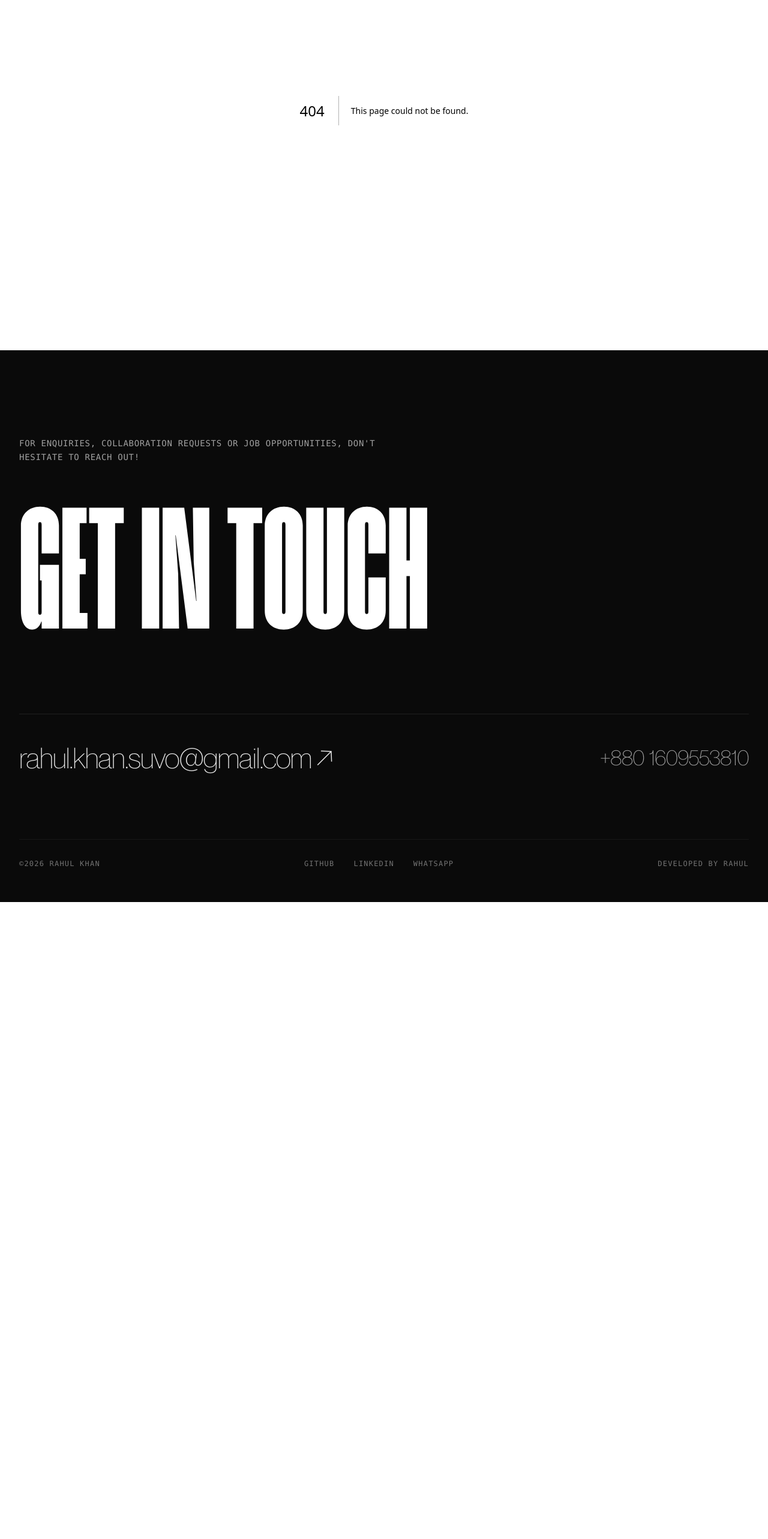
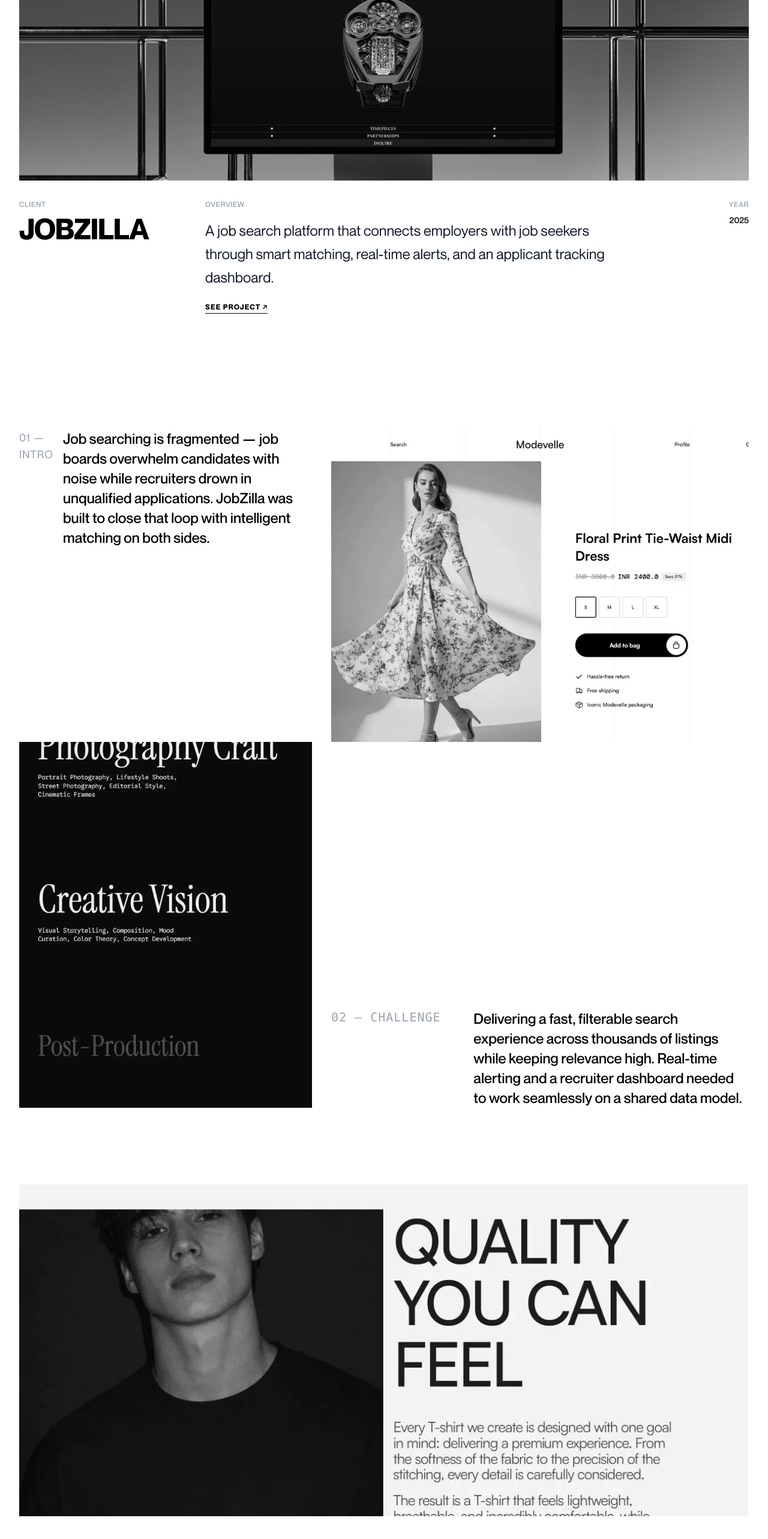
Before and after one commit to RahulKhanSuvo/RahulKhanSuvo, a Next.js app: page /project/JobZilla in a window 1280 px wide. Before the commit this address had no page. Shown: the part 216-2782 px from the top of the page at 60% size. Before the commit the page ends 1720 px from the top, so only its background shows below. Built offline with nearby package versions, Linux system fonts and the light colour scheme.

Commit message:
feat: add project detail page template

```diff
--- /dev/null
+++ b/src/app/(public)/project/[slug]/page.tsx
@@ -0,0 +1,70 @@
+import { notFound } from "next/navigation";
+import { projectData } from "@/data/projectData";
+import ProjectOverview from '@/components/projectDetails/ProjectOverview';
+import CaseStudySections from '@/components/projectDetails/CaseStudySections';
+import SolutionResultSection from '@/components/projectDetails/SolutionResultSection';
+import TechStack from '@/components/projectDetails/TechStack';
+import NextProject from '@/components/projectDetails/NextProject';
+
+const WorkDetailPage = async ({
+    params,
+}: {
+    params: Promise<{ slug: string }>;
+}) => {
+    const { slug } = await params;
+    const project = projectData.find(
+        (p) => p.title.toLowerCase() === slug.toLowerCase()
+    );
+    if (!project) return notFound();
+
+    const currentIndex = projectData.indexOf(project);
+    const nextProject = projectData[(currentIndex + 1) % projectData.length];
+
+    const [g0, g1, g2] = project.gallery;
+
+    return (
+        <>
+            <ProjectOverview
+                client={project.title}
+                overview={project.description}
+                year={project.year}
+                imageUrl={project.image.src}
+                liveLink={project.live}
+            />
+            <div className='pt-48'>
+                <CaseStudySections
+                    intro={{
+                        ...project.caseStudy.intro,
+                        imageUrl: g0?.src.src ?? project.image.src,
+                        imageAlt: g0?.alt ?? project.title,
+                    }}
+                    challenge={{
+                        ...project.caseStudy.challenge,
+                        imageUrl: g1?.src.src ?? project.image.src,
+                        imageAlt: g1?.alt ?? project.title,
+                    }}
+                />
+            </div>
+            <SolutionResultSection
+                solutionIndex={project.caseStudy.solution.index}
+                solutionText={project.caseStudy.solution.text}
+                brandText={project.caseStudy.solution.brand}
+                resultIndex={project.caseStudy.result.index}
+                resultHeading={project.caseStudy.result.heading}
+                bannerImageUrl={g2?.src.src ?? project.image.src}
+                bannerImageAlt={g2?.alt ?? project.title}
+                sideImageUrl={g0?.src.src ?? project.image.src}
+                sideImageAlt={g0?.alt ?? project.title}
+            />
+            <TechStack stack={project.stack} />
+            <NextProject
+                title={nextProject.title}
+                description={nextProject.description}
+                slug={nextProject.title}
+                imageUrl={nextProject.image.src}
+            />
+        </>
+    );
+}
+
+export default WorkDetailPage;
```
